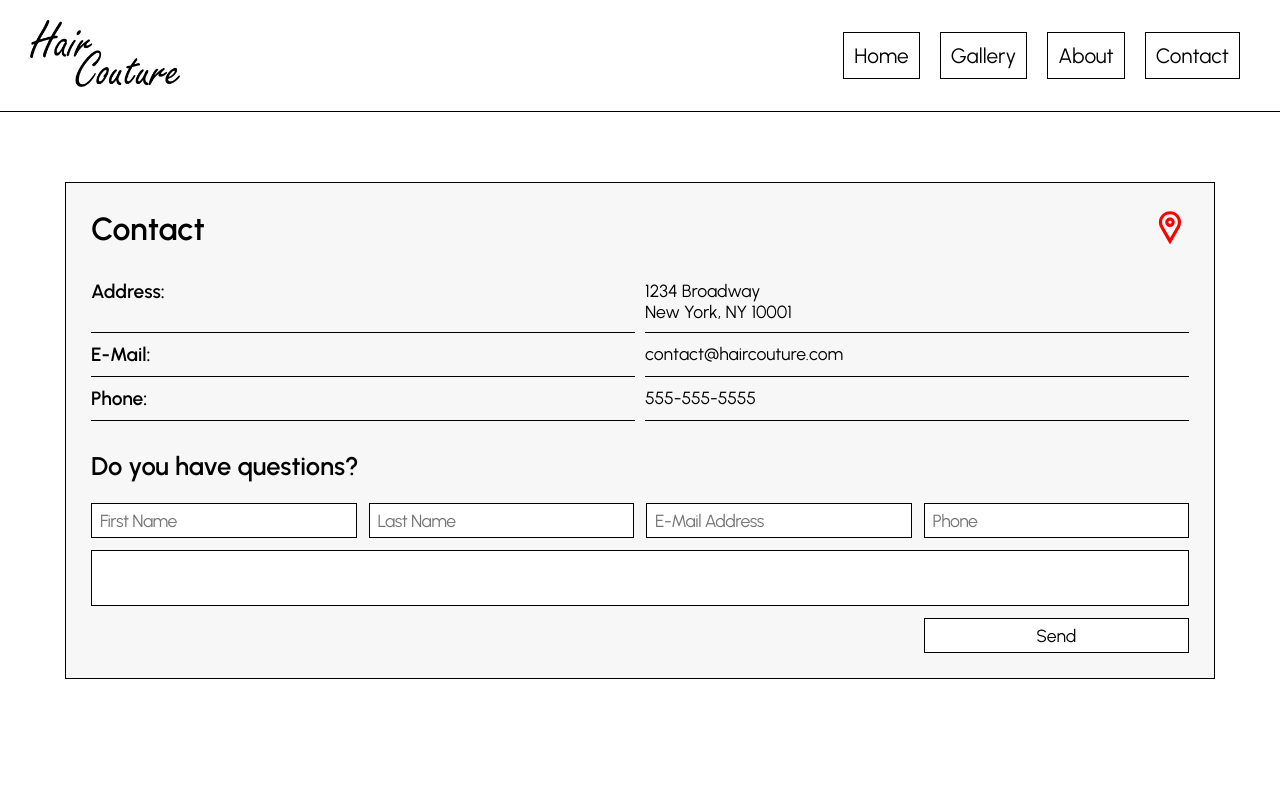
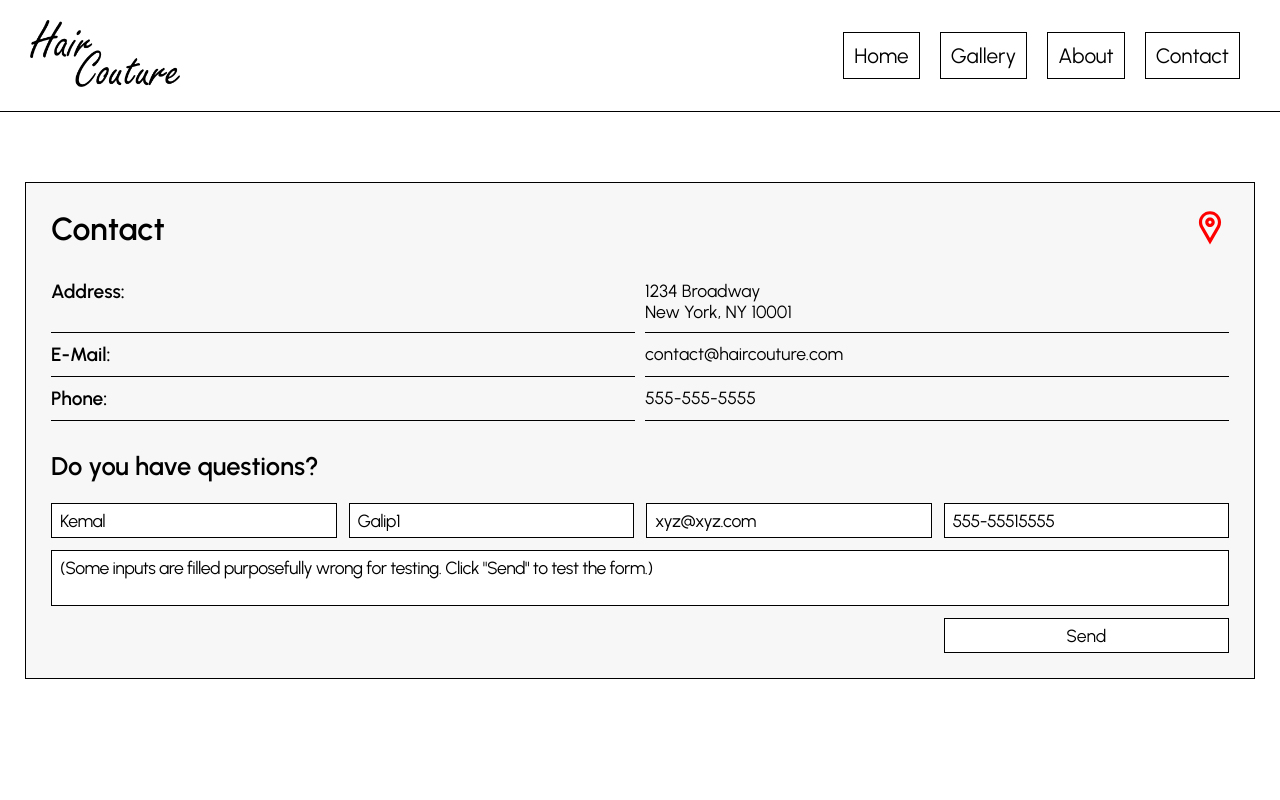
Before and after one commit to kemalgalip/hair-couture, a React (Vite) app: page /contact in a window 1280 px wide. Shown: the top 800 px of the page. Built offline with nearby package versions, Linux system fonts and the light colour scheme; a web font is replaced by a local one.

Commit message:
Increased the body container width to 1400px from 1200px Prefilled form inputs for faster testing Fixed contact form textarea not updating React contact form useState hook

```diff
--- a/src/css/AppointmentForm.css
+++ b/src/css/AppointmentForm.css
@@ -81,7 +81,7 @@
 .appointment-form-success-p {
     font-size: 1.2rem;
     text-align: center;
-    margin-top: 30px;
+    margin-top: 25px;
     margin-bottom: 10px;
 }
 
--- a/src/css/Contact.css
+++ b/src/css/Contact.css
@@ -137,7 +137,7 @@
 .contact-form-success-p {
     font-size: 1.2rem;
     text-align: center;
-    margin-top: 30px;
+    margin-top: 25px;
     margin-bottom: 10px;
 }
 
--- a/src/css/Footer.css
+++ b/src/css/Footer.css
@@ -6,7 +6,7 @@ footer {
 }
 
 .footer-content-div {
-    max-width: 1200px;
+    max-width: 1400px;
     margin: 0 auto;
     display: grid;
     grid-template-columns: repeat(4, 1fr);
--- a/src/css/index.css
+++ b/src/css/index.css
@@ -43,7 +43,7 @@ html {
 
 .body-container {
   width: 100%;
-  max-width: 1200px;
+  max-width: 1400px;
 }
 
 /* || IDs */
--- a/src/js/AppointmentForm.jsx
+++ b/src/js/AppointmentForm.jsx
@@ -8,10 +8,10 @@ export default function AppointmentForm(props) {
     const appointmentDivRef = React.useRef(null)
 
     const [appointmentForm, setAppointmentForm] = React.useState({
-        firstName: "",
-        lastName: "",
-        emailAddress: "",
-        phoneNumber: "",
+        firstName: "Kemal",
+        lastName: "Galip1",
+        emailAddress: "xyz@xyz.com",
+        phoneNumber: "555-55515555",
         date: "",
         hour: availableHours[0],
         service: servicesProvided[0]
--- a/src/js/Contact.jsx
+++ b/src/js/Contact.jsx
@@ -8,11 +8,11 @@ export default function Contact(props) {
     const formTextareaRef = React.useRef(null)
 
     const [contactForm, setContactForm] = React.useState({
-        firstName: "",
-        lastName: "",
-        emailAddress: "",
-        phoneNumber: "",
-        message: ""
+        firstName: "Kemal",
+        lastName: "Galip1",
+        emailAddress: "xyz@xyz.com",
+        phoneNumber: "555-55515555",
+        message: "(Some inputs are filled purposefully wrong for testing. Click \"Send\" to test the form.)"
     })
 
     React.useEffect(() => {
@@ -95,12 +95,12 @@ export default function Contact(props) {
                         <h3 className="contact-form-h3">Do you have questions?</h3>
                         <form className="contact-form" onChange={handleContactFormChange} onSubmit={handleContactFormSubmit}>
                             <div className="contact-form-grid">
-                                <input className="contact-form-input" type="text" pattern="^\s*[a-zA-Z]+(?:\s+[a-zA-Z]+)*\s*$" id="firstName" name="firstName" value={contactForm.firstName} placeholder="First Name" required title="It should contain only letters and spaces" />
-                                <input className="contact-form-input" type="text" pattern="^\s*[a-zA-Z]+(?:\s+[a-zA-Z]+)*\s*$" id="lastName" name="lastName" value={contactForm.lastName} placeholder="Last Name" required title="It should contain only letters and spaces" />
-                                <input className="contact-form-input" type="email" id="emailAddress" name="emailAddress" value={contactForm.emailAddress} placeholder="E-Mail Address" required />
-                                <input className="contact-form-input" type="tel" pattern="^\s*[0-9]{3}[-. ]?[0-9]{3}[-. ]?[0-9]{4}\s*$" id="phoneNumber" name="phoneNumber" value={contactForm.phoneNumber} maxLength="12" placeholder="Phone" required title="(1234567890) or (123(-. )456(-. )7890)" />
+                                <input className="contact-form-input" type="text" pattern="^\s*[a-zA-Z]+(?:\s+[a-zA-Z]+)*\s*$" name="firstName" value={contactForm.firstName} placeholder="First Name" title="It should contain only letters and spaces" required />
+                                <input className="contact-form-input" type="text" pattern="^\s*[a-zA-Z]+(?:\s+[a-zA-Z]+)*\s*$" name="lastName" value={contactForm.lastName} placeholder="Last Name" title="It should contain only letters and spaces" required />
+                                <input className="contact-form-input" type="email" name="emailAddress" value={contactForm.emailAddress} placeholder="E-Mail Address" required />
+                                <input className="contact-form-input" type="tel" pattern="^\s*[0-9]{3}[-. ]?[0-9]{3}[-. ]?[0-9]{4}\s*$" name="phoneNumber" value={contactForm.phoneNumber} maxLength="12" placeholder="Phone" title="(1234567890) or (123(-. )456(-. )7890)" required />
                             </div>
-                            <textarea className="contact-form-textarea" ref={formTextareaRef} name="message" />
+                            <textarea className="contact-form-textarea" ref={formTextareaRef} name="message" value={contactForm.message} />
                             <div className="contact-form-button-grid">
                                 <button className="contact-form-button">Send</button>
                             </div>
```
